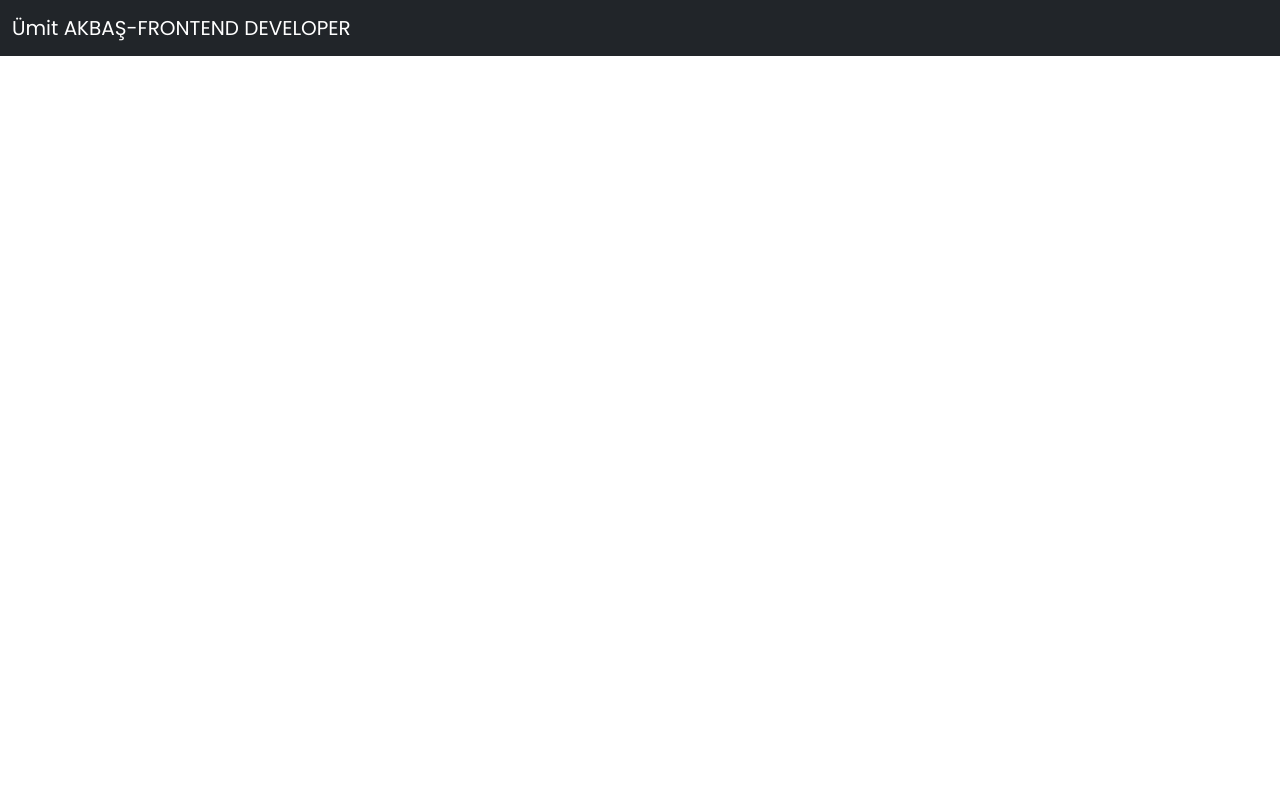
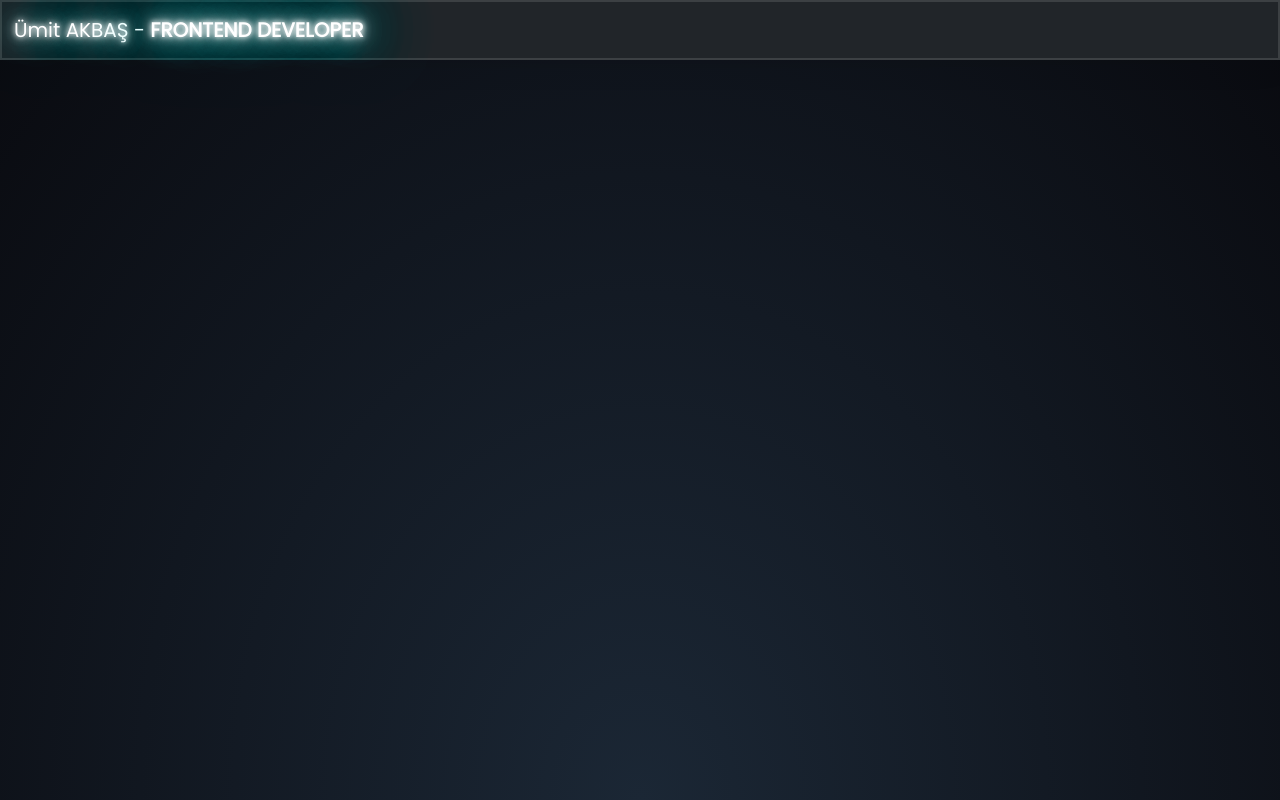
Before and after one commit to umitakbas82/PersonalWebsite, a plain HTML site: page index.html in a window 1280 px wide. Drawn offline with nearby package versions, Linux system fonts and the light colour scheme.

Commit message:
added background

```diff
--- a/index.html
+++ b/index.html
@@ -7,13 +7,15 @@
     <link href="https://cdn.jsdelivr.net/npm/bootstrap@5.3.2/dist/css/bootstrap.min.css" rel="stylesheet" integrity="sha384-T3c6CoIi6uLrA9TneNEoa7RxnatzjcDSCmG1MXxSR1GAsXEV/Dwwykc2MPK8M2HN" crossorigin="anonymous">
     <link rel="stylesheet" href="/style.css">
 
+
+
 </head>
 <body>
     <nav class="navbar bg-dark">
 
         <div class="container-fluid">
 
-          <a class="navbar-brand text-white" href="#">Ümit AKBAŞ-FRONTEND DEVELOPER </a>
+          <a class="navbar-brand text-white" href="#"> <span class="name">Ümit AKBAŞ</span> -  <span class="name" style="font-weight: bold;">FRONTEND DEVELOPER</span>  </a>
 
         </div>
       </nav>
--- a/style.css
+++ b/style.css
@@ -4,9 +4,38 @@
     font-family: "Poppins", sans-serif;
     font-weight: 400;
     font-style: normal;
+    /* From https://css.glass */
+background: rgba(255, 255, 255, 0.36);
+/* border-radius: 16px; */
+box-shadow: 0 4px 30px rgba(0, 0, 0, 0.1);
+backdrop-filter: blur(12.5px);
+-webkit-backdrop-filter: blur(12.5px);
+border:2px solid rgba(255, 255, 255, 0.12);
 }
 
  img{
     border-radius: 50%;
     max-height: 50px;
 }
+
+
+.name {
+    color: #fff;
+    text-shadow:
+      0 0 5px #fff,
+      0 0 10px #fff,
+      0 0 20px #fff,
+      0 0 40px #0ff,
+      0 0 80px #0ff,
+      0 0 90px #0ff,
+      0 0 100px #0ff,
+      0 0 150px #0ff;
+  }
+
+
+
+  html {
+    height: 100%;
+    background: radial-gradient(ellipse at bottom, #1b2735 0%, #090a0f 100%);
+    overflow: hidden;
+  }
```
